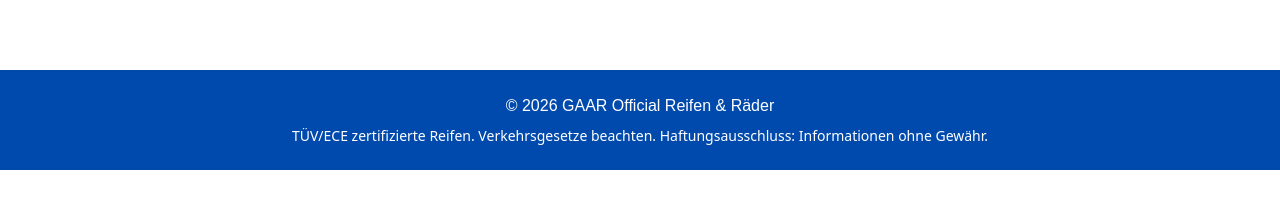
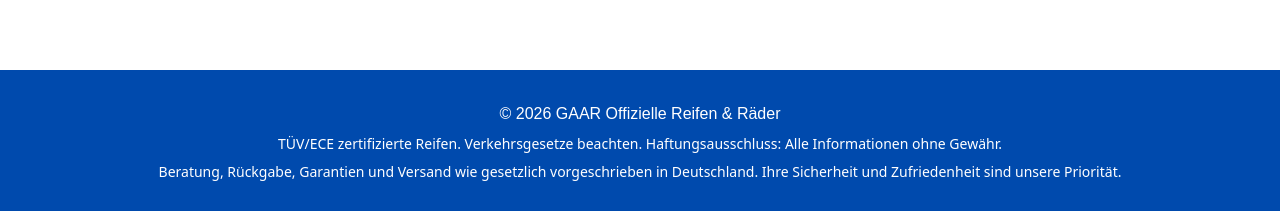
Before and after one commit to sannith17/GAAR, a Next.js app: page / in a window 1280 px wide. Shown: the part 1318-1529 px from the top of the page. Before the commit the page ends 1488 px from the top, so only its background shows below. Built offline with nearby package versions, Linux system fonts and the light colour scheme.

Commit message:
Update Footer.js

```diff
--- a/components/Footer.js
+++ b/components/Footer.js
@@ -1,10 +1,13 @@
 export default function Footer() {
   return (
-    <footer className="bg-primary text-white py-6 mt-12">
-      <div className="max-w-6xl mx-auto text-center">
-        <p className="mb-2 font-racing">© 2026 GAAR Official Reifen & Räder</p>
+    <footer className="bg-primary text-white py-8 mt-12">
+      <div className="max-w-6xl mx-auto text-center px-6">
+        <p className="mb-2 font-racing">© 2026 GAAR Offizielle Reifen & Räder</p>
+        <p className="text-sm mb-2">
+          TÜV/ECE zertifizierte Reifen. Verkehrsgesetze beachten. Haftungsausschluss: Alle Informationen ohne Gewähr.
+        </p>
         <p className="text-sm">
-          TÜV/ECE zertifizierte Reifen. Verkehrsgesetze beachten. Haftungsausschluss: Informationen ohne Gewähr.
+          Beratung, Rückgabe, Garantien und Versand wie gesetzlich vorgeschrieben in Deutschland. Ihre Sicherheit und Zufriedenheit sind unsere Priorität.
         </p>
       </div>
     </footer>
```
